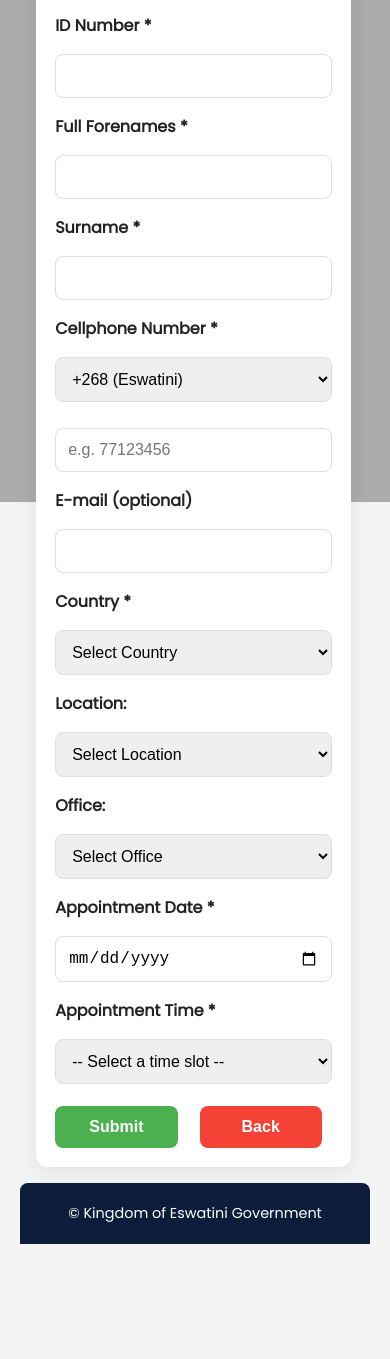
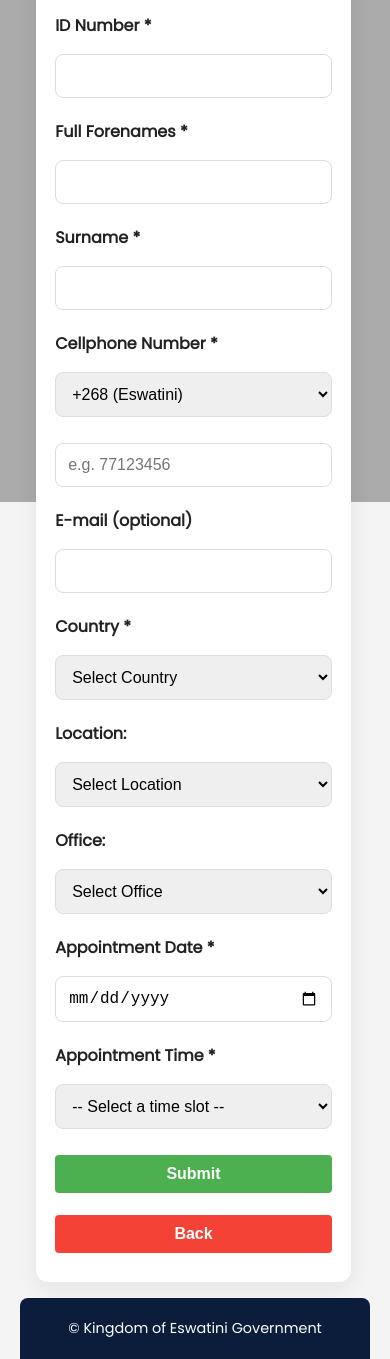
Before and after one commit to Goglobal-Recruitment/.govbooking, a plain HTML site: page index.html in a window 390 px wide. Shown: the part 342-1701 px from the top of the page. Before the commit the page ends 1586 px from the top, so only its background shows below. Drawn offline with Linux system fonts and the light colour scheme.

Commit message:
Update index.html

```diff
--- a/index.html
+++ b/index.html
@@ -23,20 +23,20 @@
       box-shadow: 0 2px 10px rgba(0, 0, 0, 0.1);
     }
 
-    .button-group button {
-      margin-right: 10px;
+    .button-group {
+      display: flex;
+      justify-content: space-between;
+      margin-top: 20px;
     }
 
-    /* Responsive form inputs */
-    select, input {
-      width: 100%;
-      padding: 10px;
-      margin: 10px 0;
+    .button-group button {
+      padding: 10px 20px;
       border-radius: 4px;
-      border: 1px solid #ccc;
+      border: none;
+      cursor: pointer;
+      width: 48%;
     }
 
-    /* Basic styling for buttons */
     .btn-auth {
       background-color: #4CAF50;
       color: white;
@@ -47,14 +47,36 @@
       color: white;
     }
 
-    /* Responsive Media Query */
+    select, input {
+      width: 100%;
+      padding: 10px;
+      margin: 10px 0;
+      border-radius: 4px;
+      border: 1px solid #ccc;
+    }
+
+    /* Basic responsive form */
+    .form-group {
+      margin-bottom: 15px;
+    }
+
     @media (max-width: 768px) {
       .container {
         padding: 15px;
       }
 
       .button-group {
-        text-align: center;
+        flex-direction: column;
+      }
+
+      .button-group button {
+        width: 100%;
+        margin-bottom: 10px;
+      }
+
+      /* Ensure all form inputs are responsive */
+      select, input {
+        width: 100%;
       }
     }
   </style>
@@ -79,15 +101,22 @@
   </header>
 
   <form id="bookingForm" novalidate>
+    <div class="form-group">
       <label for="id_number">ID Number *</label>
       <input id="id_number" name="id_number" type="text" required />
+    </div>
 
+    <div class="form-group">
       <label for="forenames">Full Forenames *</label>
       <input id="forenames" name="forenames" type="text" required />
+    </div>
 
+    <div class="form-group">
       <label for="surname">Surname *</label>
       <input id="surname" name="surname" type="text" required />
+    </div>
 
+    <div class="form-group">
       <label>Cellphone Number *</label>
       <div class="row">
         <select id="dialing_code" name="dialing_code" required>
@@ -99,11 +128,15 @@
         </select>
         <input id="cellphone" name="cellphone" type="tel" inputmode="tel" placeholder="e.g. 77123456" required />
       </div>
+    </div>
 
+    <div class="form-group">
       <label for="email">E-mail (optional)</label>
       <input id="email" name="email" type="email" />
+    </div>
 
     <!-- Country Selection -->
+    <div class="form-group">
       <label for="country">Country *</label>
       <select id="country" name="country" required>
         <option value="">Select Country</option>
@@ -113,24 +146,32 @@
         <option value="Ghana">Ghana</option>
         <option value="Nigeria">Nigeria</option>
       </select>
+    </div>
 
     <!-- Location Selection based on Country -->
+    <div class="form-group">
       <label>Location:</label>
       <select id="location" name="location" required>
         <option value="">Select Location</option>
       </select>
+    </div>
 
     <!-- Office Selection based on Location -->
+    <div class="form-group">
       <label>Office:</label>
       <select id="office" name="office" required>
         <option value="">Select Office</option>
       </select>
+    </div>
 
     <!-- Appointment Date Picker -->
+    <div class="form-group">
       <label for="appointment_date">Appointment Date *</label>
       <input id="appointment_date" name="appointment_date" type="date" required min="2025-10-28" max="2026-10-28" />
+    </div>
 
     <!-- Appointment Time Slot -->
+    <div class="form-group">
       <label for="appointment_time">Appointment Time *</label>
       <select id="appointment_time" name="appointment_time" required>
         <option value="">-- Select a time slot --</option>
@@ -141,6 +182,7 @@
         <option value="14:00-15:00">2pm - 3pm</option>
         <option value="15:00-16:00">3pm - 4pm</option>
       </select>
+    </div>
 
     <div class="button-group">
       <button type="submit" class="btn-auth">Submit</button>
@@ -165,6 +207,9 @@ const countryLocations = {
 
 // Example office locations (expand it with actual offices)
 const officeLocations = {
+  'Mbabane': ['Main Office', 'Regional Office 1', 'Regional Office 2'],
+  'Manzini': ['Main Office', 'Branch 1', 'Branch 2'],
+  'Lobamba': ['Main Office'],
   'Pretoria': ['Main Office', 'Branch 1', 'Branch 2'],
   'Johannesburg': ['Main Office', 'Branch 1'],
   'Cape Town': ['Main Office'],
@@ -180,10 +225,4 @@ const officeLocations = {
 };
 
 // Handle country change
-document.getElementById('country').addEventListener('change', function() {
-  const country = this.value;
-  const locationSelect = document.getElementById('location');
-  const officeSelect = document.getElementById('office');
-
-  // Clear previous options
-  locationSelect.innerHTML = '<option value="">Select Location</option
+document.getElementById('country
```
Lines whose indentation alone changed are shown as unchanged.
